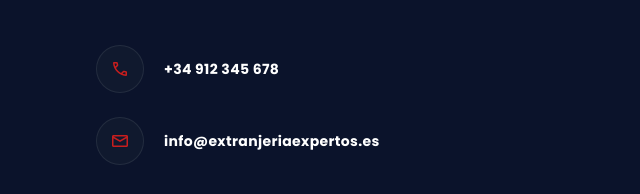
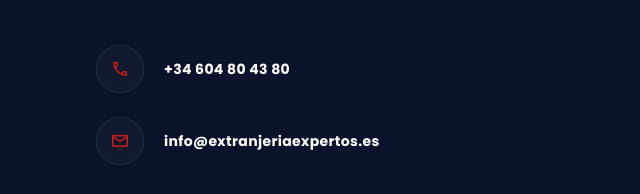
Before and after one commit to automatizacionesnunez-byte/webrega, a website: page servicios/arraigo-familiar.html in a window 1280 px wide. Shown: the part 3039-3233 px from the top of the page, 0-640 px from the left. Drawn offline with nearby package versions, Linux system fonts and the light colour scheme.

Commit message:
Reparar número de teléfono incorrecto

```diff
--- a/servicios/arraigo-familiar.html
+++ b/servicios/arraigo-familiar.html
@@ -231,7 +231,7 @@
 <div class="w-12 h-12 rounded-full flex items-center justify-center mr-5 border border-gray-700/50 bg-gray-800/30">
 <span class="material-symbols-outlined text-primary text-[20px]">call</span>
 </div>
-<span class="text-sm font-bold tracking-wide">+34 912 345 678</span>
+<span class="text-sm font-bold tracking-wide">+34 604 80 43 80</span>
 </div>
 <div class="flex items-center">
 <div class="w-12 h-12 rounded-full flex items-center justify-center mr-5 border border-gray-700/50 bg-gray-800/30">
```
Also changed, not shown: servicios/arraigo-social.html (+1 -1 lines), servicios/arraigo-socioformativo.html (+1 -1 lines), servicios/arraigo-sociolaboral.html (+1 -1 lines), servicios/cuenta-ajena.html (+1 -1 lines), servicios/cuenta-propia.html (+1 -1 lines), servicios/nacionalidad.html (+1 -1 lines), servicios/profesional-cualificado.html (+1 -1 lines), servicios/reagrupacion-familiar.html (+1 -1 lines), servicios/regularizacion-2026.html (+1 -1 lines), servicios/tarjeta-comunitaria.html (+1 -1 lines), 1 other file.
